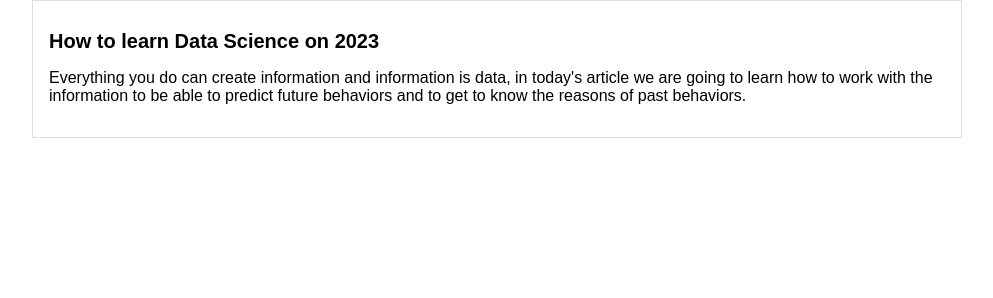
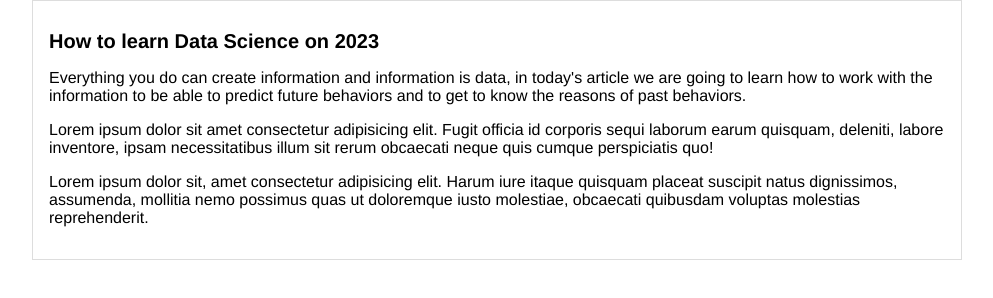
Before and after one commit to PedroVanderT/blog, a plain HTML site: page index.html in a window 1280 px wide. Shown: the whole page, without its empty margins (143-1136 px from the left). Drawn offline with Linux system fonts and the light colour scheme.

Commit message:
Fuente cambiada y nuevos parrafos

```diff
--- a/css/index.css
+++ b/css/index.css
@@ -1,7 +1,7 @@
 body {
     color: black;
     text-align: left;
-    font-family: Arial, Helvetica, sans-serif;
+    font-family: Helvetica, sans-serif;
     font-size: 16px;
     margin: 0;
     padding: 0;
--- a/index.html
+++ b/index.html
@@ -12,6 +12,8 @@
         <div id="post">
             <h1>How to learn Data Science on 2023</h1>
             <p>Everything you do can create information and information is data, in today's article we are going to learn how to work with the information to be able to predict future behaviors and to get to know the reasons of past behaviors.</p>
+            <p>Lorem ipsum dolor sit amet consectetur adipisicing elit. Fugit officia id corporis sequi laborum earum quisquam, deleniti, labore inventore, ipsam necessitatibus illum sit rerum obcaecati neque quis cumque perspiciatis quo!</p>
+            <p>Lorem ipsum dolor sit, amet consectetur adipisicing elit. Harum iure itaque quisquam placeat suscipit natus dignissimos, assumenda, mollitia nemo possimus quas ut doloremque iusto molestiae, obcaecati quibusdam voluptas molestias reprehenderit.</p>
         </div>
     </div>
 </body>
```
